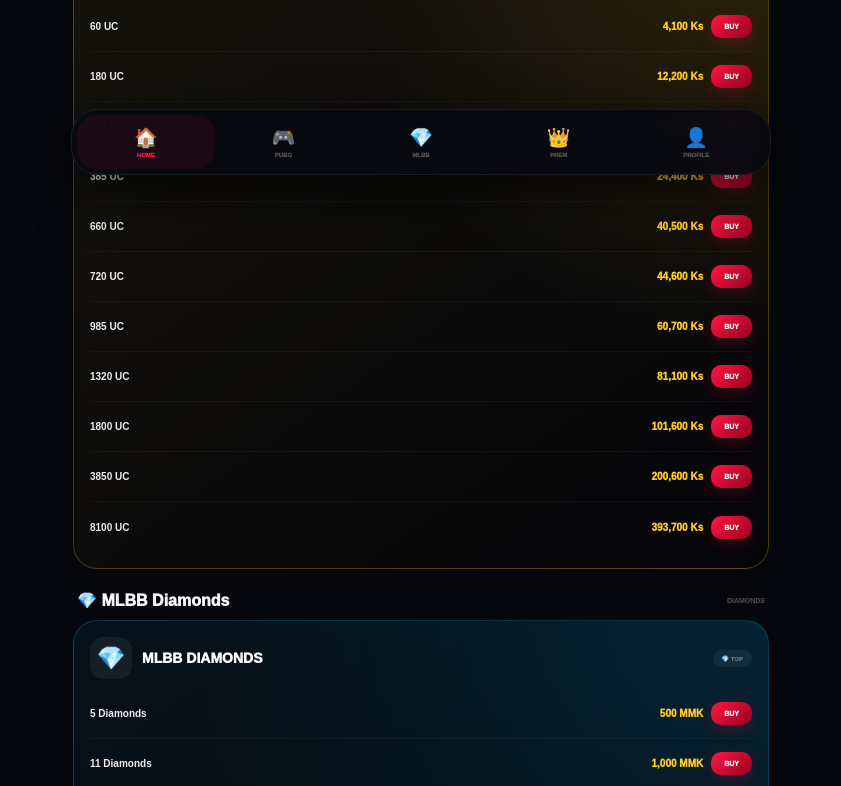
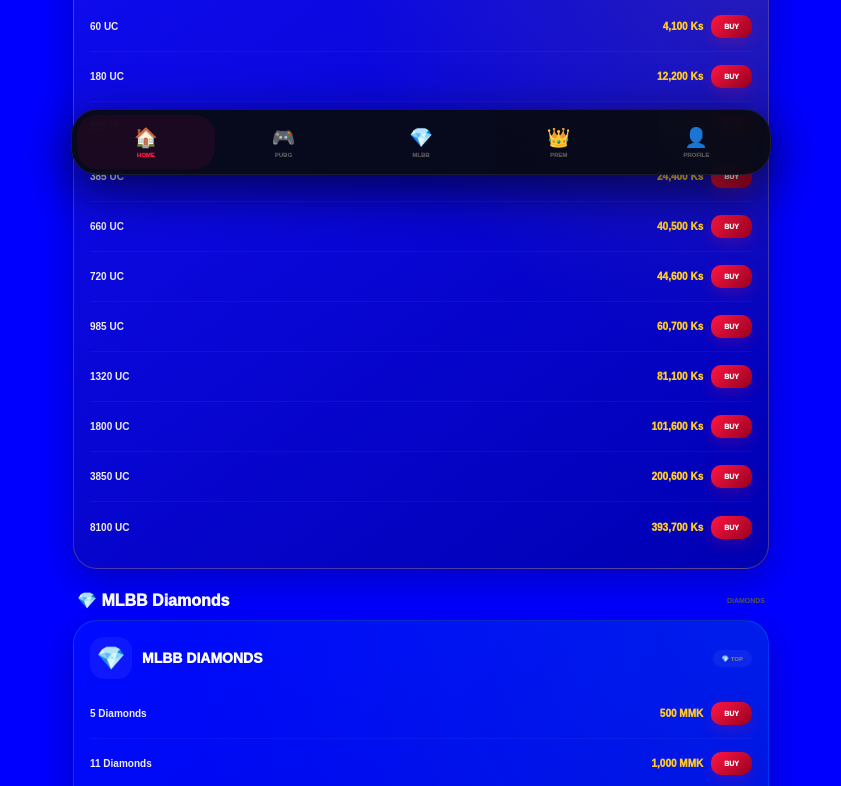
Before and after one commit to kizz274887-ctrl/central-shop, a plain HTML site: page index.html in a window 1280 px wide. Shown: the part 617-1403 px from the top of the page, without its empty margins (219-1060 px from the left). Drawn offline with Linux system fonts and the light colour scheme.

Commit message:
Create index.html

```diff
--- a/index.html
+++ b/index.html
@@ -26,7 +26,7 @@
 }
 
 body{
-  background:#07080d;
+  background:#0000FF;
   color:#fff;
   font-family:Arial,"Segoe UI",sans-serif;
   overflow-x:hidden;
```
